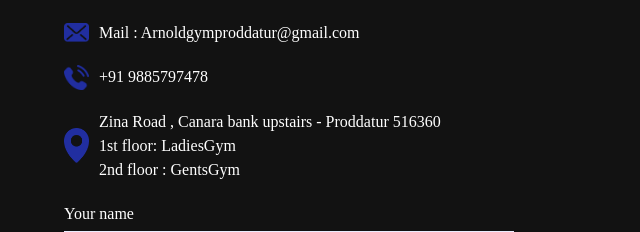
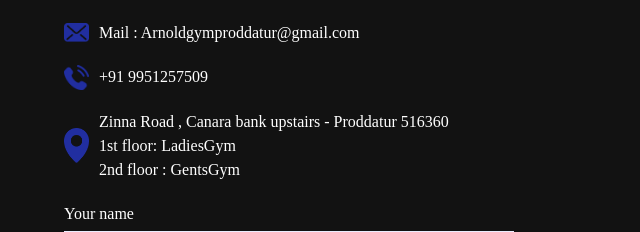
Before and after one commit to Khaleel106/ArnoldGym, a React (Vite) app: page /contactbox in a window 1280 px wide. Shown: the part 432-664 px from the top of the page, without its empty margins (0-640 px from the left). Built offline with nearby package versions, Linux system fonts and the light colour scheme.

Commit message:
Update ContactBox.jsx

```diff
--- a/src/Components/ContactF/ContactBox.jsx
+++ b/src/Components/ContactF/ContactBox.jsx
@@ -56,11 +56,11 @@ const Contact = () => {
             </li>
             <li>
               <img src={phone_icon} alt="" />
-              +91 9885797478
+              +91 9951257509
             </li>
             <li>
               <img src={location_icon} alt="" />
-              Zina Road , Canara bank upstairs - Proddatur 516360
+              Zinna Road , Canara bank upstairs - Proddatur 516360
               <br /> 1st floor: LadiesGym
               <br />
               2nd floor : GentsGym
```
